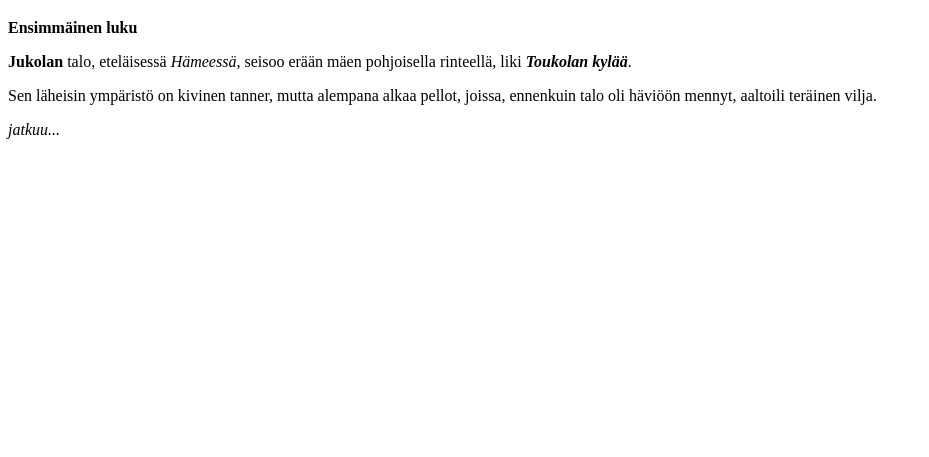
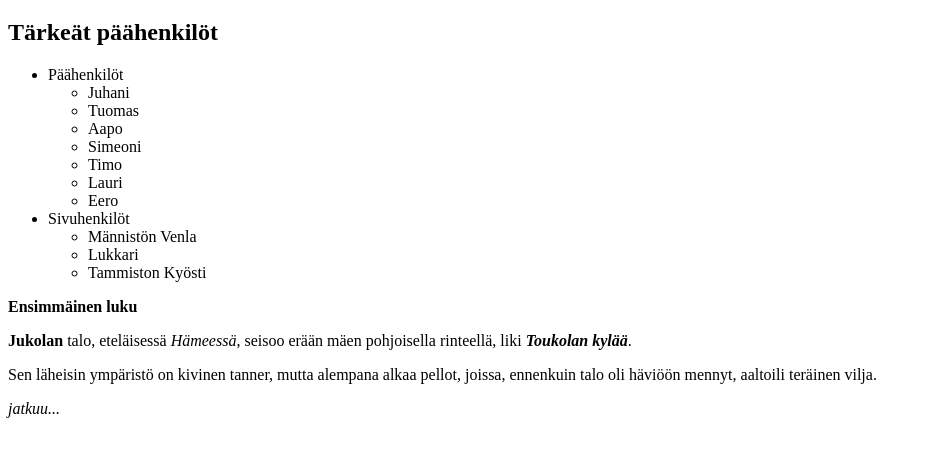
Before and after one commit to Elveksi/Lapio-website, a plain HTML site: page index.html in a window 1280 px wide. Shown: the part 61-518 px from the top of the page, without its empty margins (0-929 px from the left). Drawn offline with Linux system fonts and the light colour scheme.

Commit message:
Osa 3. Neljäs tehtävä

```diff
--- a/index.html
+++ b/index.html
@@ -8,6 +8,26 @@
 
 <body>
     <h1>Seitsemän veljestä</h1>
+        <h2>Tärkeät päähenkilöt</h2>
+            <ul>
+                <li>Päähenkilöt</li>
+                    <ul>
+                        <li>Juhani</li>
+                        <li>Tuomas</li>
+                        <li>Aapo</li>
+                        <li>Simeoni</li>
+                        <li>Timo</li>
+                        <li>Lauri</li>
+                        <li>Eero</li>
+                    </ul>
+                <li>Sivuhenkilöt</li>
+                    <ul>
+                        <li>Männistön Venla</li>
+                        <li>Lukkari</li>
+                        <li>Tammiston Kyösti</li>
+                    </ul>
+            </ul>
+
         <b>Ensimmäinen luku</b>
             <p><strong>Jukolan</strong> talo, eteläisessä <Em>Hämeessä</Em>, seisoo erään mäen pohjoisella rinteellä, liki <strong><em>Toukolan kylää</em></strong>.</p>
             <p>Sen läheisin ympäristö on kivinen tanner, mutta alempana alkaa pellot, joissa, ennenkuin talo oli häviöön mennyt, aaltoili teräinen vilja.</p>
```
